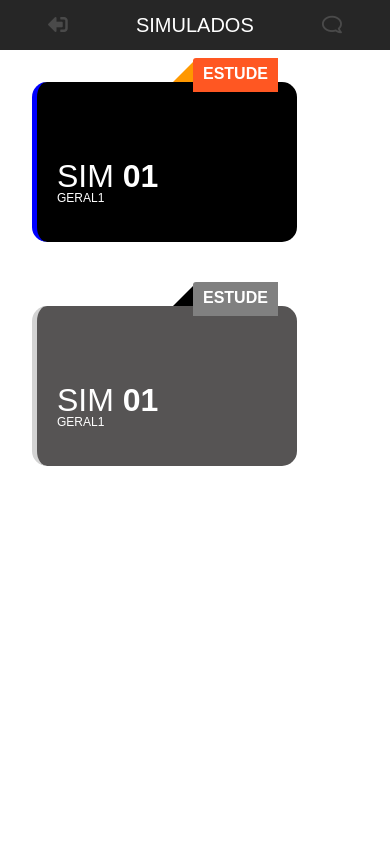
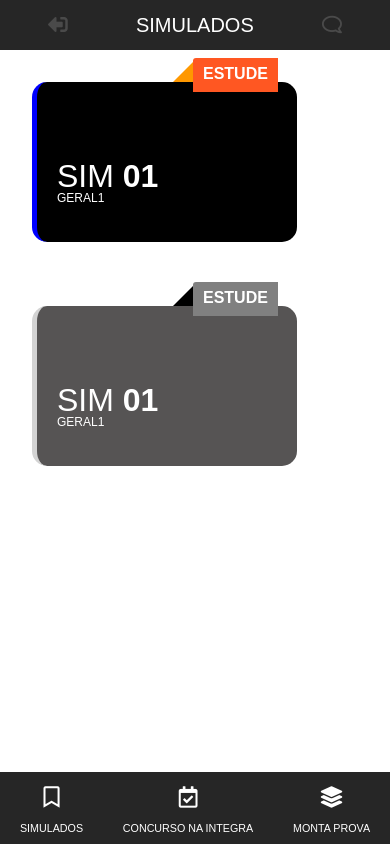
Before and after one commit to LuAnderson/front-do-front, an Angular app: page /desenvolvimento in a window 390 px wide. Built offline with nearby package versions, Linux system fonts and the light colour scheme.

Commit message:
Componente de footer do simulado esboço

```diff
--- a/src/app/app.module.ts
+++ b/src/app/app.module.ts
@@ -1,4 +1,3 @@
-import { MenuSimuladoComponent } from './simulados/menu-simulado/menu-simulado.component';
 import { BrowserModule } from '@angular/platform-browser';
 import { NgModule } from '@angular/core';
 
@@ -11,6 +10,8 @@ import { FooterComponent } from './main/footer/footer.component';
 import { CardsComponent } from './simulados/cards/cards.component';
 import { SimuladosComponent } from './simulados/simulados.component';
 import { routing } from './app-routing.module';
+import { FooterSimuladoComponent } from './simulados/footer-simulado/footer-simulado.component';
+import { MenuSimuladoComponent } from './simulados/menu-simulado/menu-simulado.component';
 
 @NgModule({
   declarations: [
@@ -23,6 +24,7 @@ import { routing } from './app-routing.module';
     SimuladosComponent,
     CardsComponent,
     MenuSimuladoComponent,
+    FooterSimuladoComponent,
   ],
   imports: [
     BrowserModule,
--- /dev/null
+++ b/src/app/simulados/footer-simulado/footer-simulado.component.html
@@ -0,0 +1,14 @@
+<section class="footer-simulado">
+  <div class="main">
+    <i class="far fa-bookmark"></i>
+    <p class="ativo">SIMULADOS</p>
+  </div>
+  <div class="treinamento">
+    <i class="far fa-calendar-check"></i>
+    <p>CONCURSO NA INTEGRA</p>
+  </div>
+  <div class="medcode">
+    <i class="fas fa-layer-group"></i>
+    <p>MONTA PROVA</p>
+  </div>
+</section>
--- /dev/null
+++ b/src/app/simulados/footer-simulado/footer-simulado.component.scss
@@ -0,0 +1,50 @@
+.footer-simulado{
+    background: #262626;
+    color: white;
+
+    bottom: 0px;
+    display: flex;
+    position: absolute;
+    width: -webkit-fill-available;
+    width: -moz-available;
+
+    div{
+        display: block;
+        text-align: center;
+        text-transform: uppercase;
+        margin: auto;
+
+        i{
+            font-size: 2em;
+            margin: 15px;
+        }
+    }
+}
+
+
+@media only screen and (max-width: 480px) {
+    .footer-simulado{
+        padding: 0px 0 10px 0;
+
+        div{
+            i{
+                font-size: 5.5vw;
+            }
+            p{
+                font-size: 2.75vw;
+            }
+        }
+    }
+}
+
+@media only screen
+and (min-device-width : 480px)
+and (max-device-width : 768px){
+    .footer-simulado{
+        padding: 5px;
+
+        p {
+            font-size: .75em;
+        }
+    }
+}
--- /dev/null
+++ b/src/app/simulados/footer-simulado/footer-simulado.component.ts
@@ -0,0 +1,15 @@
+import { Component, OnInit } from '@angular/core';
+
+@Component({
+  selector: 'app-footer-simulado',
+  templateUrl: './footer-simulado.component.html',
+  styleUrls: ['./footer-simulado.component.scss']
+})
+export class FooterSimuladoComponent implements OnInit {
+
+  constructor() { }
+
+  ngOnInit() {
+  }
+
+}
--- a/src/app/simulados/simulados.component.html
+++ b/src/app/simulados/simulados.component.html
@@ -1,3 +1,5 @@
 <app-menu-simulado></app-menu-simulado>
 
 <app-cards></app-cards>
+
+<app-footer-simulado></app-footer-simulado>
--- a/src/app/simulados/simulados.module.ts
+++ b/src/app/simulados/simulados.module.ts
@@ -3,9 +3,10 @@ import { CommonModule } from '@angular/common';
 import { SimuladosComponent } from './simulados.component';
 import { CardsComponent } from './cards/cards.component';
 import { MenuSimuladoComponent } from './menu-simulado/menu-simulado.component';
+import { FooterSimuladoComponent } from './footer-simulado/footer-simulado.component';
 
 @NgModule({
-  declarations: [SimuladosComponent, CardsComponent, MenuSimuladoComponent],
+  declarations: [SimuladosComponent, CardsComponent, MenuSimuladoComponent, FooterSimuladoComponent],
   imports: [
     CommonModule
   ]
```
Also changed, not shown: 1 other file (tests, documents, lock files or other folders).
